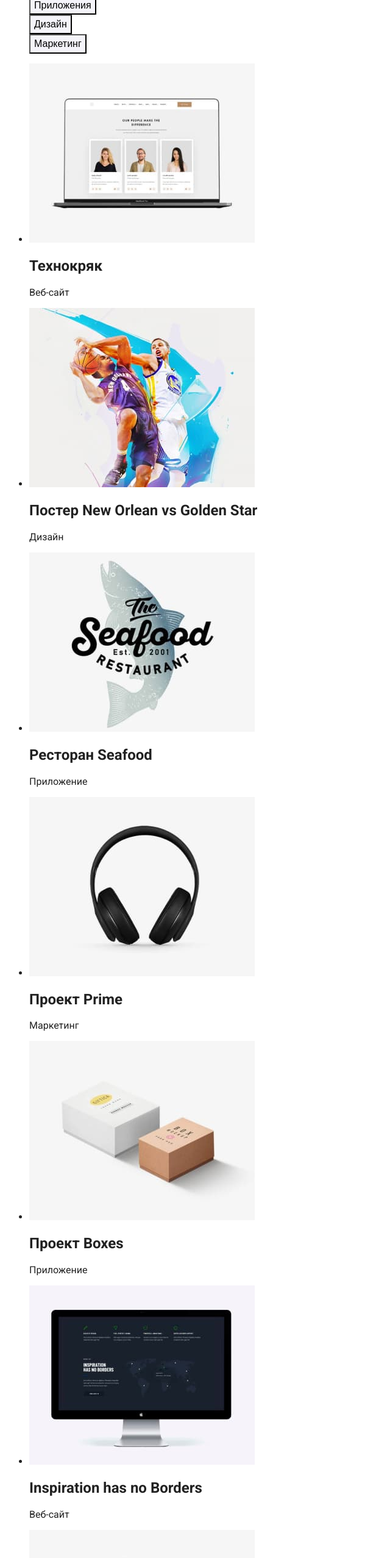
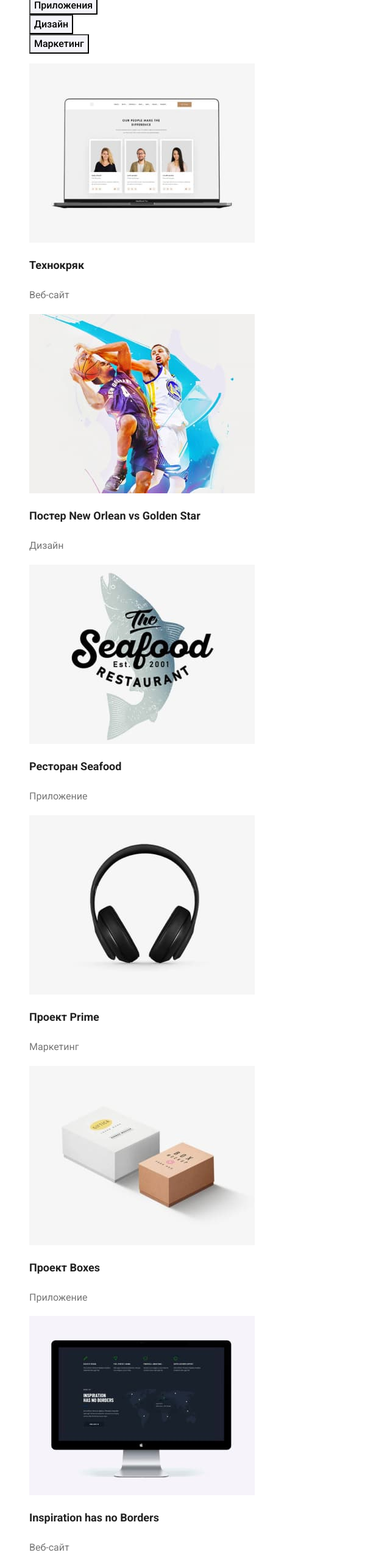
Before and after one commit to serhiikondratiuk/goit-markup-hw-02, a plain HTML site: page portfolio.html in a window 1280 px wide. Shown: the part 234-2789 px from the top of the page at 61% size, without its empty margins (0-640 px from the left). Drawn offline with Linux system fonts and the light colour scheme.

Commit message:
Правки

```diff
--- a/css/styles.css
+++ b/css/styles.css
@@ -22,6 +22,7 @@ body {
 /* Хедер */
 .logo {
   font-family: 'Raleway', sans-serif;
+  font-weight: 700;
   font-size: 26px;
   line-height: 1.19;
   color: var(--accent-color);
@@ -74,6 +75,7 @@ body {
   line-height: 1.36;
 }
 .button {
+  font-family: 'Roboto', sans-serif;
   font-weight: 700;
   font-size: 16px;
   line-height: 1.87;
@@ -120,12 +122,12 @@ body {
 .team-member {
   font-weight: 500;
   font-size: 16px;
-  line-height: 0.84;
+  line-height: 1.18;
 }
 .member-post {
   font-weight: 400;
   font-size: 16px;
-  line-height: 0.84;
+  line-height: 1.18;
   color: var(--secondary-text-color);
 }
 /* ПОРТФОЛИО */
@@ -134,6 +136,7 @@ body {
   list-style: none;
 }
 .filter-item {
+  font-family: inherit;
   font-weight: 500;
   font-size: 16px;
   line-height: 1.62;
@@ -144,11 +147,19 @@ body {
   color: var(--primary-background-color);
   background-color: var(--accent-color);
 }
-.filter-item.current {
-  color: var(--primary-background-color);
-  background-color: var(--accent-color);
+/* Галерея */
+.portfolio-list {
+  list-style: none;
 }
-
+.item-header {
+  font-size: 18px;
+  line-height: 2;
+}
+.item-text {
+  font-size: 16px;
+  line-height: 1.87;
+  color: var(--secondary-text-color);
+}
 /* Футер */
 .footer {
   background-color: #2f303a;
--- a/portfolio.html
+++ b/portfolio.html
@@ -45,43 +45,43 @@
         <ul class="portfolio-list">
           <li class="portfolio-item">
             <img src="./images/portfolio/img.jpg" alt="Открытый лептоп" width="370" height="294" />
-            <h2>Технокряк</h2>
-            <p>Веб-сайт</p>
+            <h2 class="item-header">Технокряк</h2>
+            <p class="item-text">Веб-сайт</p>
           </li>
           <li class="portfolio-item">
             <img src="./images/portfolio/img-1.jpg" alt="Баскетболисты" width="370" height="294" />
-            <h2 lang="en">Постер New Orlean vs Golden Star</h2>
-            <p>Дизайн</p>
+            <h2 class="item-header" lang="en">Постер New Orlean vs Golden Star</h2>
+            <p class="item-text">Дизайн</p>
           </li>
           <li class="portfolio-item">
             <img src="./images/portfolio/img-2.jpg" alt="Лого ресторана" width="370" height="294" />
-            <h2>Ресторан <span lang="en">Seafood</span></h2>
-            <p>Приложение</p>
+            <h2 class="item-header">Ресторан <span lang="en">Seafood</span></h2>
+            <p class="item-text">Приложение</p>
           </li>
           <li class="portfolio-item">
             <img src="./images/portfolio/img-3.jpg" alt="Наушники" width="370" height="294" />
-            <h2>Проект <span lang="en">Prime</span></h2>
-            <p>Маркетинг</p>
+            <h2 class="item-header">Проект <span lang="en">Prime</span></h2>
+            <p class="item-text">Маркетинг</p>
           </li>
           <li class="portfolio-item">
             <img src="./images/portfolio/img-4.jpg" alt="Коробки" width="370" height="294" />
-            <h2>Проект <span lang="en">Boxes</span></h2>
-            <p>Приложение</p>
+            <h2 class="item-header">Проект <span lang="en">Boxes</span></h2>
+            <p class="item-text">Приложение</p>
           </li>
           <li class="portfolio-item">
             <img src="./images/portfolio/img-5.jpg" alt="Монитор" width="370" height="294" />
-            <h2 lang="en">Inspiration has no Borders</h2>
-            <p>Веб-сайт</p>
+            <h2 class="item-header" lang="en">Inspiration has no Borders</h2>
+            <p class="item-text">Веб-сайт</p>
           </li>
           <li class="portfolio-item">
             <img src="./images/portfolio/img-6.jpg" alt="Книга" width="370" height="294" />
-            <h2>Издание <span lang="en">Limited Edition</span></h2>
-            <p>Дизайн</p>
+            <h2 class="item-header">Издание <span lang="en">Limited Edition</span></h2>
+            <p class="item-text">Дизайн</p>
           </li>
           <li class="portfolio-item">
             <img src="./images/portfolio/img-7.jpg" alt="Ярлык" width="370" height="294" />
-            <h2>Проект <span lang="en">LAB</span></h2>
-            <p>Маркетинг</p>
+            <h2 class="item-header">Проект <span lang="en">LAB</span></h2>
+            <p class="item-text">Маркетинг</p>
           </li>
           <li class="portfolio-item">
             <img
@@ -90,8 +90,8 @@
               width="370"
               height="294"
             />
-            <h2 lang="en">Growing Business</h2>
-            <p>Приложение</p>
+            <h2 class="item-header" lang="en">Growing Business</h2>
+            <p class="item-text">Приложение</p>
           </li>
         </ul>
       </section>
```
